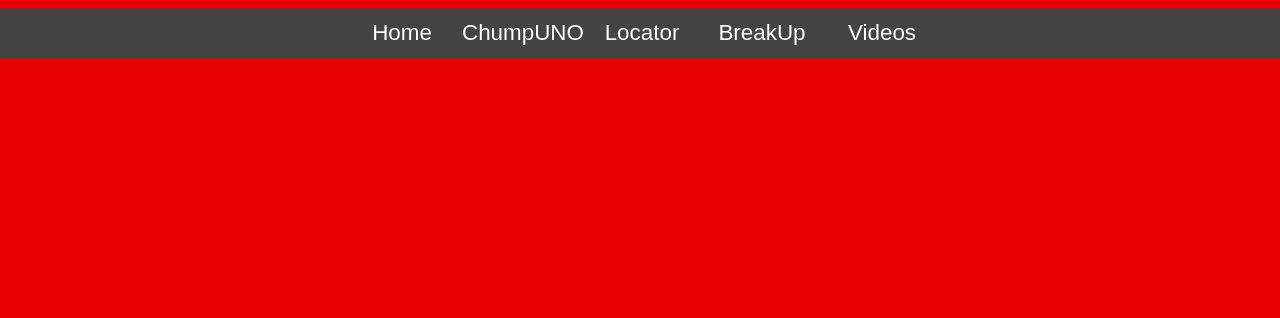
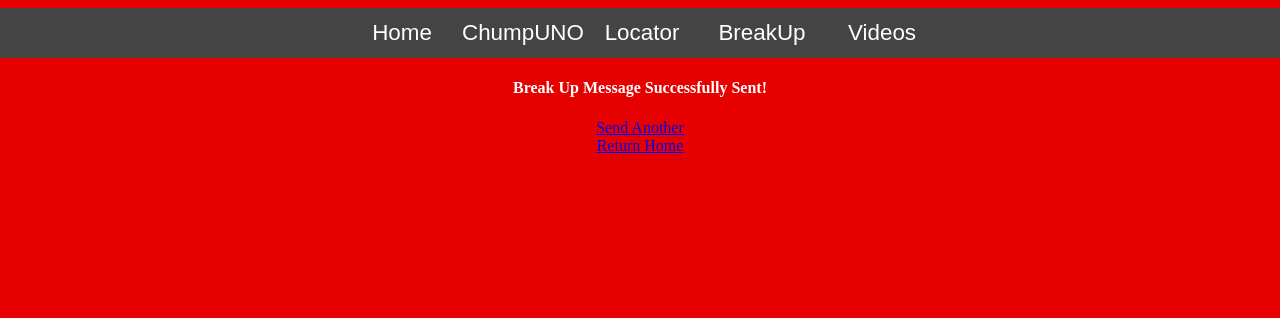
Before and after one commit to yelenaman/Chump-Campaign, a Python web app: template templates/dumpsent.html in a window 1280 px wide. Shown: the top 318 px of the page. Run offline with Jinja, Linux system fonts and the light colour scheme; the template is opened without the code that fills it, so the values that code supplies are empty.

Commit message:
dump sending

```diff
--- a/css/dump.css
+++ b/css/dump.css
@@ -33,6 +33,7 @@ h1 {
 #send {
   font-size: 50px;
 }
+
 .nav ul {
   list-style: none;
   background-color: #444;
--- a/css/dumpsent.css
+++ b/css/dumpsent.css
@@ -3,6 +3,11 @@ body {
   text-align: center;
   margin-left: auto;
   margin-right: auto;
+}
+
+h4{
+  color: white;
+  font-family: 'Megrim';
 }
 
 .nav ul {
--- a/templates/dumpsent.html
+++ b/templates/dumpsent.html
@@ -21,5 +21,11 @@
         </div>
       </header>
     </div>
+
+    <h4> Break Up Message Successfully Sent! </h4>
+
+
+    <a href="../templates/dump.html">Send Another</a></li> <br>
+    <a href="../templates/home.html">Return Home</a></li>
   </body>
 </html>
```
Also changed, not shown: css/dumppreview.css (+10 -0 lines), templates/dumppreview.html (+7 -0 lines).
